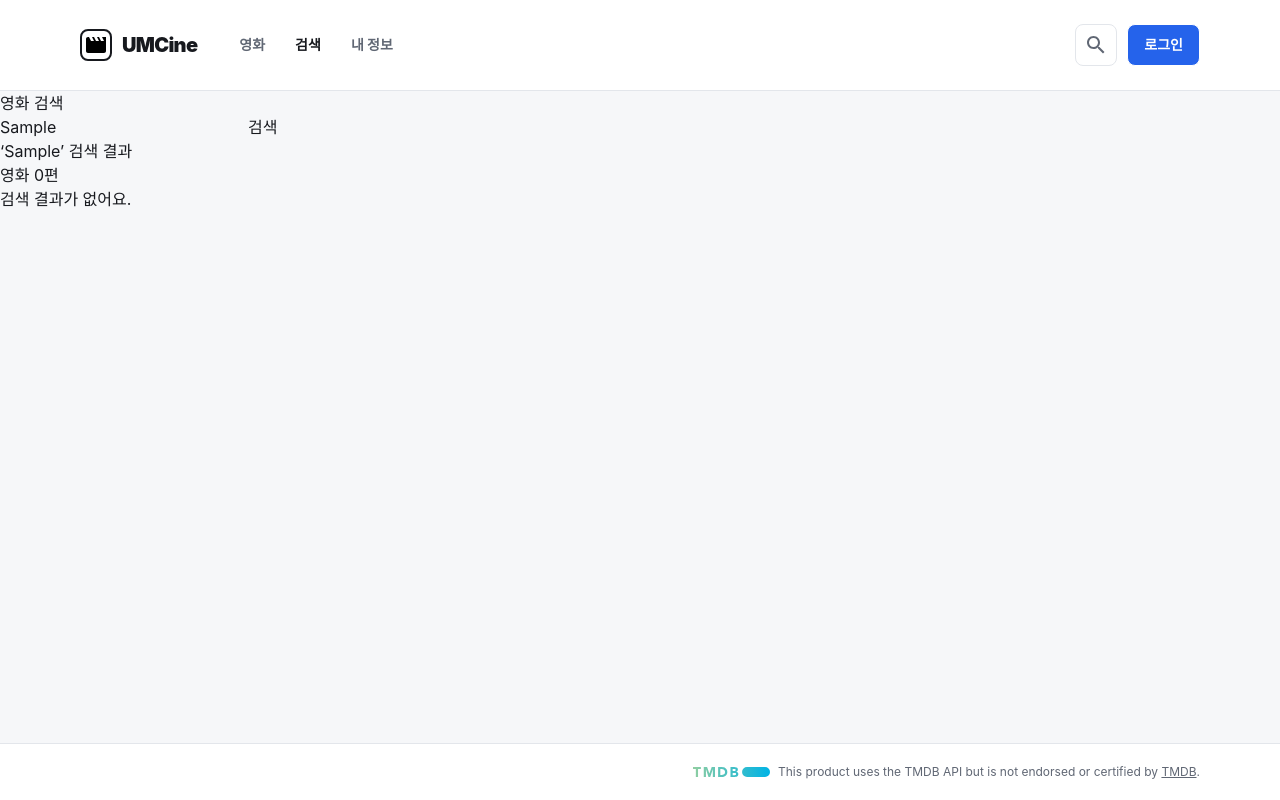
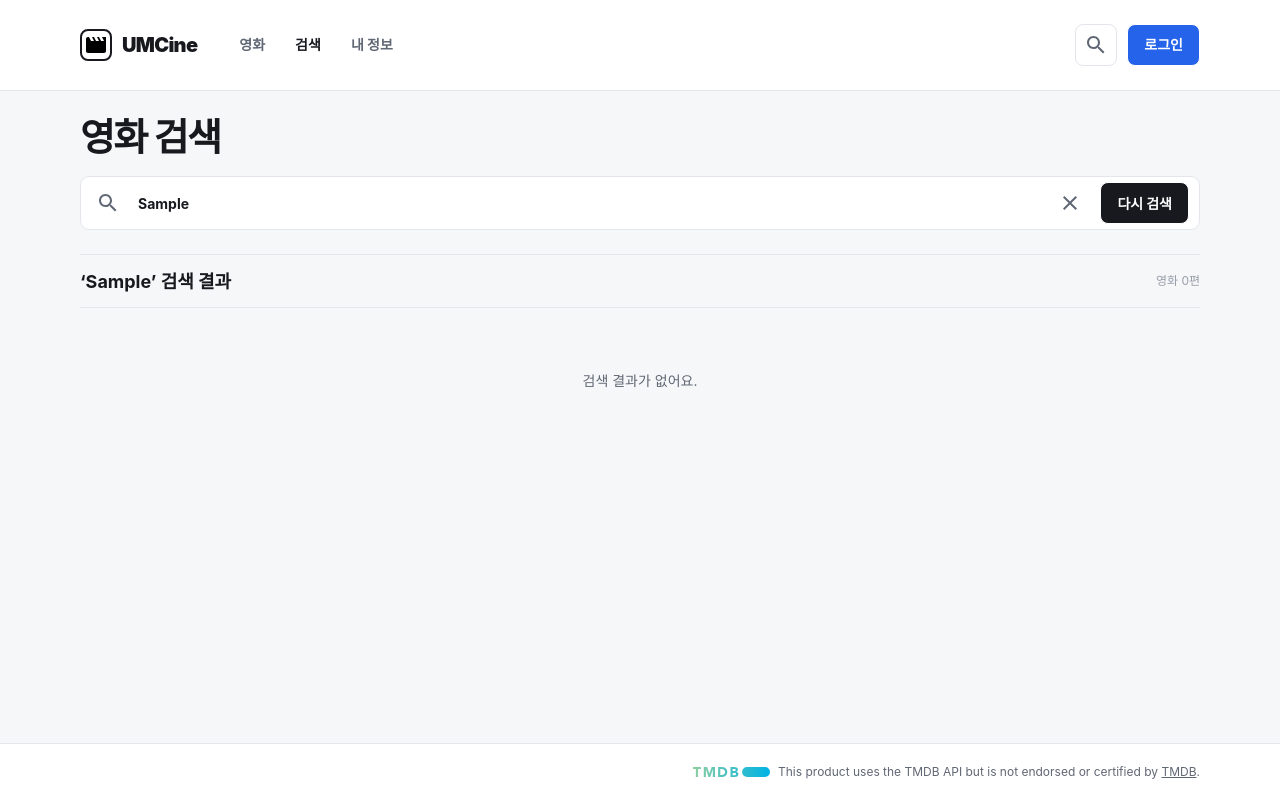
Before and after one commit to UMC-EWHA-11th-PE/UMC-Web-A-FE, a React (Vite) app in the folder umcine/: page /search in a window 1280 px wide. Both pictures are taken after typing "Sample" into the empty fields and a click on the button "검색". Built offline with nearby package versions, Linux system fonts and the light colour scheme; a web font is replaced by a local one.

Commit message:
refactor: 검색 화면을 Figma 기준 Tailwind CSS로 마이그레이션하고 검색창·결과 카드를 컴포넌트로 분리

```diff
--- /dev/null
+++ b/umcine/src/components/movies/search-form.tsx
@@ -0,0 +1,77 @@
+import type { SubmitEvent } from "react";
+import { cn } from "../../utils/cn";
+
+interface SearchFormProps {
+  // hero: 검색어가 없을 때의 큰 검색창 / compact: 검색 결과 위의 검색창
+  variant: "hero" | "compact";
+  value: string;
+  onChange: (value: string) => void;
+  onSubmit: (event: SubmitEvent<HTMLFormElement>) => void;
+  onClear?: () => void;
+}
+
+export default function SearchForm({
+  variant,
+  value,
+  onChange,
+  onSubmit,
+  onClear,
+}: SearchFormProps) {
+  const isHero = variant === "hero";
+
+  return (
+    <form
+      onSubmit={onSubmit}
+      className={cn(
+        // 공통: 가로 배치, 흰 배경. 입력 중에는 테두리를 action 색으로 바꿔요.
+        "flex items-center bg-surface focus-within:border-action",
+        isHero
+          ? // Figma: 74px 높이, radius 12px, 2px 테두리, 그림자 0 12px 34px
+            "h-[74px] w-full gap-3.5 rounded-xl border-2 border-fg pr-[17px] pl-[21px] shadow-[0_12px_34px_rgba(17,19,24,0.08)]"
+          : // Figma: 54px 높이, radius 9px, 1px 테두리
+            "h-[54px] gap-[18px] rounded-[9px] border border-line pr-2.5 pl-[15px]",
+      )}
+    >
+      {/* search.svg는 검정색이라, 마스크로 쓰고 secondary 텍스트 색을 입혀요. */}
+      <span
+        aria-hidden="true"
+        className="size-6 shrink-0 bg-fg-secondary mask-[url('/icons/search.svg')] mask-center mask-no-repeat"
+      />
+      <input
+        aria-label="검색어"
+        value={value}
+        onChange={(event) => onChange(event.target.value)}
+        placeholder={isHero ? "예: 스파이더맨" : undefined}
+        className={cn(
+          "min-w-0 flex-1 bg-transparent text-fg outline-none placeholder:text-fg-tertiary",
+          isHero
+            ? "text-[17px] leading-5 font-normal"
+            : "text-sm leading-[17px] font-bold",
+        )}
+      />
+      {/* 지우기 버튼은 결과 화면의 검색창에서, 글자가 있을 때만 보여요. */}
+      {!isHero && value && (
+        <button
+          type="button"
+          aria-label="검색어 지우기"
+          onClick={onClear}
+          className="flex size-6 shrink-0 cursor-pointer items-center justify-center"
+        >
+          <span
+            aria-hidden="true"
+            className="size-6 bg-fg-secondary mask-[url('/icons/close.svg')] mask-center mask-no-repeat"
+          />
+        </button>
+      )}
+      <button
+        type="submit"
+        className={cn(
+          "h-[42px] shrink-0 cursor-pointer rounded-lg border bg-fg px-4 text-sm leading-[17px] font-extrabold text-white",
+          isHero ? "border-fg" : "border-white",
+        )}
+      >
+        {isHero ? "검색" : "다시 검색"}
+      </button>
+    </form>
+  );
+}
--- /dev/null
+++ b/umcine/src/components/movies/search-result-card.tsx
@@ -0,0 +1,55 @@
+import { Link } from "@tanstack/react-router";
+import type { Movie } from "../../types/movie";
+
+interface SearchResultCardProps {
+  movie: Movie;
+}
+
+export default function SearchResultCard({ movie }: SearchResultCardProps) {
+  return (
+    // Figma: 카드 높이 240px, 위아래 여백 20px, 포스터와 글 사이 18px, 아래 구분선 1px
+    <article className="flex h-full min-h-60 gap-[18px] border-b border-line py-5">
+      {/* 포스터: 126x190, radius 10px, 이미지가 뜨기 전에는 page 색 */}
+      <Link
+        to="/movies/$movieId"
+        params={{ movieId: String(movie.id) }}
+        className="block h-[190px] w-[126px] shrink-0 overflow-hidden rounded-[10px] bg-page"
+      >
+        <img
+          src={movie.posterPath}
+          alt={`${movie.title} 포스터`}
+          className="size-full object-cover"
+        />
+      </Link>
+
+      <div className="flex min-w-0 flex-1 flex-col items-start gap-2 pt-1">
+        {/* 제목: 18px Bold, line-height 24.3px(=1.35) */}
+        <h3 className="text-lg leading-[1.35] font-bold text-fg">{movie.title}</h3>
+
+        {/* 원제·개봉일: 12px, tertiary 색, 간격 8px */}
+        <div className="flex items-center gap-2 text-xs leading-[14px] text-fg-tertiary">
+          <span>{movie.originalTitle}</span>
+          <span>{movie.releaseDate}</span>
+        </div>
+
+        {/* 줄거리: 12.5px / 20.25px, 최대 3줄. 짧아도 66px을 차지해서 링크 위치가 카드마다 같아요. */}
+        <p className="line-clamp-3 min-h-[66px] text-[12.5px] leading-[20.25px] text-fg-secondary">
+          {movie.overview}
+        </p>
+
+        {/* arrow-right.svg는 24px 기준이라 contain으로 16px 안에 맞춰요. */}
+        <Link
+          to="/movies/$movieId"
+          params={{ movieId: String(movie.id) }}
+          className="inline-flex items-center gap-1 text-xs leading-[14px] font-extrabold text-action"
+        >
+          상세 보기
+          <span
+            aria-hidden="true"
+            className="size-4 bg-action mask-[url('/icons/arrow-right.svg')] mask-contain mask-center mask-no-repeat"
+          />
+        </Link>
+      </div>
+    </article>
+  );
+}
--- a/umcine/src/pages/movies/search-page.tsx
+++ b/umcine/src/pages/movies/search-page.tsx
@@ -1,5 +1,7 @@
-import { Link, useNavigate, useSearch } from "@tanstack/react-router";
+import { useNavigate, useSearch } from "@tanstack/react-router";
 import { useEffect, useState, type SubmitEvent } from "react";
+import SearchForm from "../../components/movies/search-form";
+import SearchResultCard from "../../components/movies/search-result-card";
 import { movies } from "../../data/movies";
 
 export function SearchPage() {
@@ -29,47 +31,68 @@ export function SearchPage() {
     });
   }
 
+  // 검색어가 없을 때: Figma "영화 검색" 화면 (위아래 여백 209px, 제목과 검색창 사이 36px)
+  if (!normalizedQuery) {
     return (
-    <main>
-      <h1>영화 검색</h1>
-      <form onSubmit={handleSubmit}>
-        <input
-          aria-label="검색어"
+      <main className="flex flex-col items-center gap-9 px-[72px] py-[209px]">
+        <h1 className="text-[46px] leading-[52.44px] font-bold tracking-[-2.3px] text-fg">
+          어떤 영화를 찾고 있나요?
+        </h1>
+        <div className="flex w-full max-w-[790px] flex-col gap-3">
+          <SearchForm
+            variant="hero"
             value={searchText}
-          onChange={(event) => setSearchText(event.target.value)}
+            onChange={setSearchText}
+            onSubmit={handleSubmit}
           />
-        <button type="submit">검색</button>
-      </form>
+          <p className="text-center text-sm leading-[17px] text-fg-tertiary">
+            검색어를 입력해 주세요.
+          </p>
+        </div>
+      </main>
+    );
+  }
 
-      {!normalizedQuery ? (
-        <p>검색어를 입력해 주세요.</p>
+  // 검색어가 있을 때: Figma "영화 검색 결과" 화면 (좌우 80px / 상하 24px 여백)
+  return (
+    <main className="flex flex-col gap-6 px-20 py-6">
+      <div className="flex flex-col gap-[17px]">
+        <h1 className="text-[38px] leading-[44px] font-bold tracking-[-1.71px] text-fg">
+          영화 검색
+        </h1>
+        <SearchForm
+          variant="compact"
+          value={searchText}
+          onChange={setSearchText}
+          onSubmit={handleSubmit}
+          onClear={() => setSearchText("")}
+        />
+      </div>
+
+      <section>
+        {/* 검색어와 결과 수: 높이 54px, 위아래 1px 구분선 */}
+        <div className="flex h-[54px] items-center justify-between border-y border-line">
+          <h2 className="text-lg leading-[21px] font-bold text-fg">‘{query}’ 검색 결과</h2>
+          <span className="text-xs leading-[14px] text-fg-tertiary">
+            영화 {searchResults.length}편
+          </span>
+        </div>
+
+        {searchResults.length === 0 ? (
+          <p className="py-16 text-center text-sm leading-[17px] text-fg-secondary">
+            검색 결과가 없어요.
+          </p>
         ) : (
-        <>
-          <h2>‘{query}’ 검색 결과</h2>
-          <p>영화 {searchResults.length}편</p>
-          {searchResults.length === 0 ? (
-            <p>검색 결과가 없어요.</p>
-          ) : (
-            <ul>
+          // Figma: 2열, 열 간격 40px
+          <ul className="grid grid-cols-2 gap-x-10">
             {searchResults.map((movie) => (
               <li key={movie.id}>
-                  <img src={movie.posterPath} alt={`${movie.title} 포스터`} />
-                  <h3>{movie.title}</h3>
-                  <p>{movie.originalTitle}</p>
-                  <p>{movie.releaseDate}</p>
-                  <p>{movie.overview}</p>
-                  <Link
-                    to="/movies/$movieId"
-                    params={{ movieId: String(movie.id) }}
-                  >
-                    상세 보기
-                  </Link>
+                <SearchResultCard movie={movie} />
               </li>
             ))}
           </ul>
         )}
-        </>
-      )}
+      </section>
     </main>
   );
 }
```
Lines whose indentation alone changed are shown as unchanged.
